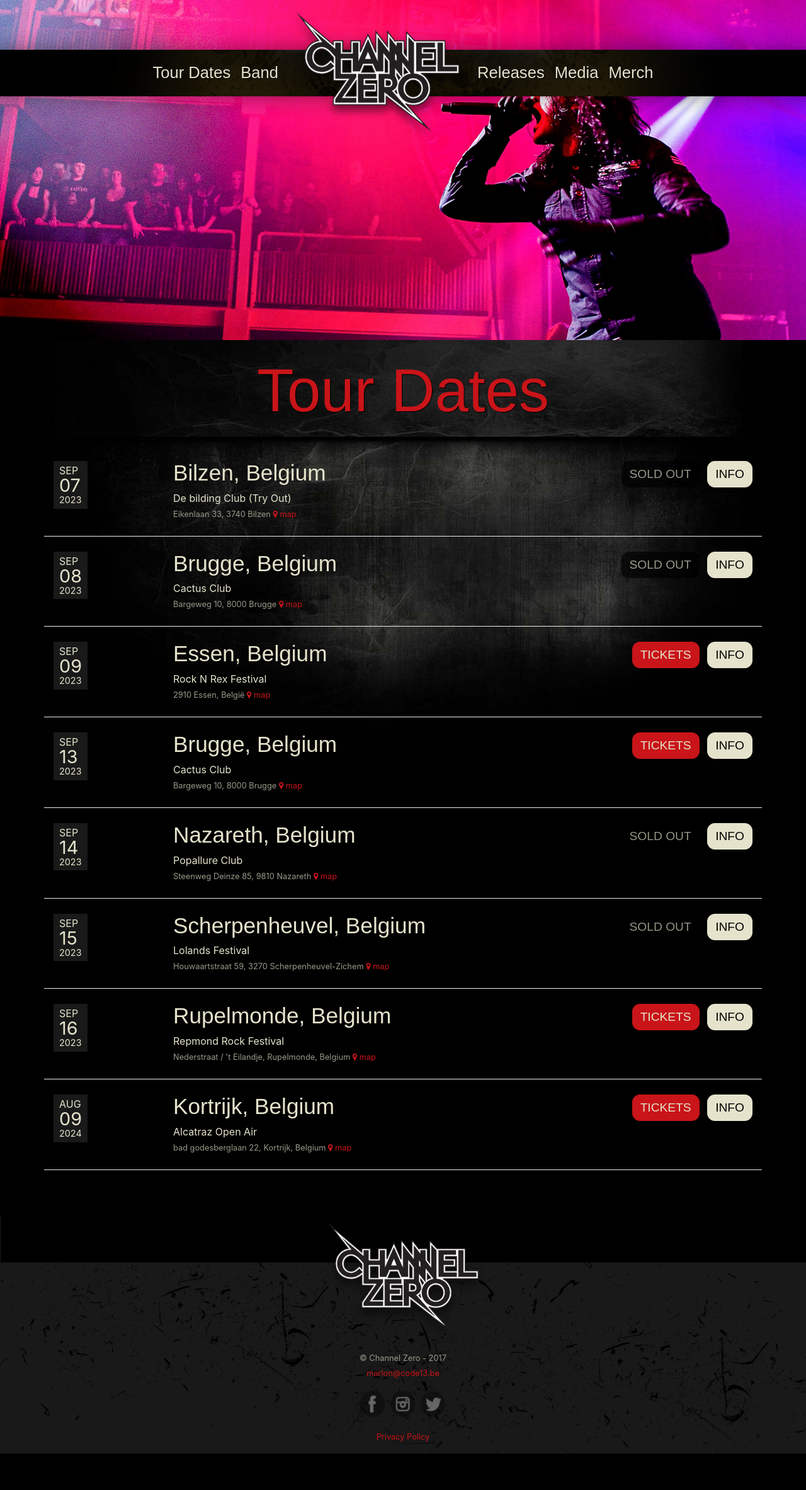
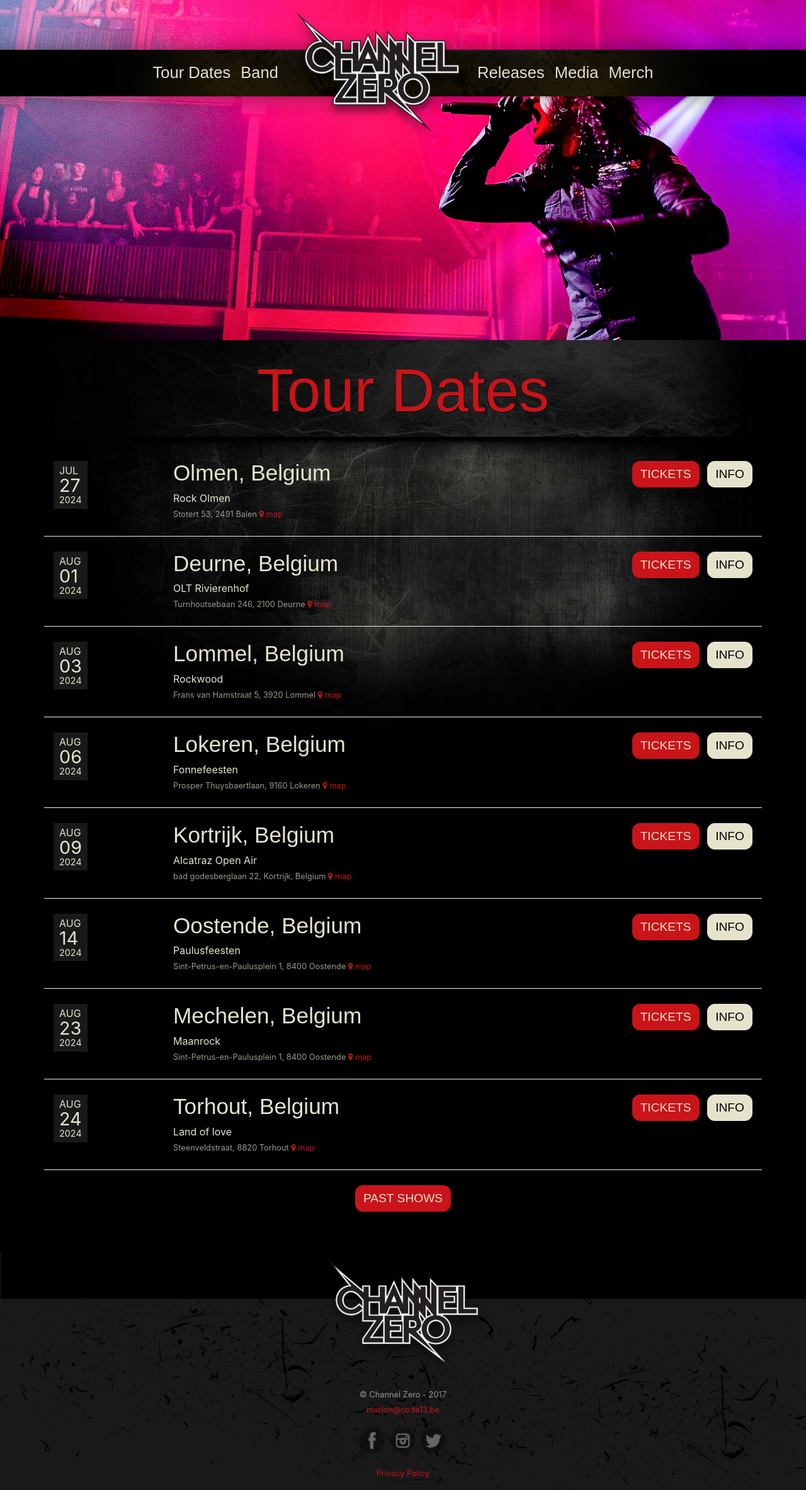
Before and after one commit to Onisho/channelzero, a Jekyll site: the page built from _pages/tour-dates.html, in a window 1280 px wide. Shown: the whole page at 63% size. Built offline with Jekyll 4.4.1, drawn with Linux system fonts in a browser that asks for light colours; some web fonts are replaced; comment, search, counter and statistics services are not loaded; before the commit the page ends 2308 px from its top, so only the background shows below that.

Commit message:
tourdates 2024

```diff
--- /dev/null
+++ b/_data/shows.csv
@@ -0,0 +1,159 @@
+place,tickets,year
+BILZEN,SOLD OUT,2023
+BRUGGE,SOLD OUT,2023
+ESSEN,SOLD OUT,2023
+BRUGGE,SOLD OUT,2023
+NAZARETH,SOLD OUT,2023
+SCHERPENHEUVEL,SOLD OUT,2023
+RUPELMONDE,-,2023
+DIKSMUIDE,SOLD OUT,2023
+TURNHOUT,SOLD OUT,2023
+BRUSSEL AB,SOLD OUT,2023
+BRUSSEL AB,SOLD OUT,2023
+BRUSSEL AB,SOLD OUT,2023
+WEERT,SOLD OUT,2023
+GISTEL,SOLD OUT,2023
+ST NIKLAAS,SOLD OUT,2023
+AFFLIGEM ,-,2023
+HERENTHOUT,SOLD OUT,2023
+WAREGEM,CANCELLED,2022
+WERCHTER,SOLD OUT,2021
+LOKERSE FEESTEN,SOLD OUT,2021
+ALCATRAZ,-,2021
+FRIETROCK,SOLD OUT,2021
+CORONA,CANCELLED,2000
+DEINZE,SOLD OUT,2019
+ZOTTEGEM,SOLD OUT,2019
+STEENWIJK,-,2019
+WILRIJK,SOLD OUT,2019
+WATERINGEN,-,2019
+OOSTKAMP,SOLD OUT,2019
+LUIK ,SOLD OUT,2019
+HEIST O/D BERG,SOLD OUT,2019
+DENDERMONDE,SOLD OUT,2019
+SCHERPENHEUVEL,SOLD OUT,2019
+TIEGEM ,SOLD OUT,2019
+HAMONT ACHEL,-,2019
+HERENTALS,SOLD OUT,2019
+ZWEVEZELE,SOLD OUT,2018
+WATERINGEN,-,2018
+SINT NIKLAAS,SOLD OUT,2018
+IEPER,SOLD OUT,2018
+BIEBOB,SOLD OUT,2018
+BRUSSELS,SOLD OUT,2017
+BRUSSELS,SOLD OUT,2017
+HASSELT,SOLD OUT,2017
+GENT,SOLD OUT,2017
+ITTRE,-,2017
+LEUVEN,SOLD OUT,2017
+LIEGE,SOLD OUT,2017
+ANTWERPEN,SOLD OUT,2017
+KORTRIJK,SOLD OUT,2017
+UTRECHT,,2017
+ROCK WERCHTER CLASS,SOLD OUT,2017
+ROCK HERK,SOLD OUT,2017
+GAVERROCK ,SOLD OUT,2017
+ROCK FOR SPECIALS,PRIVATE,2016
+ROCK KORTRIJK,-,2016
+ROCK ZOTTEGEM,SOLD OUT,2016
+ROCK WERVIK,SOLD OUT,2016
+TATTOO CONVENTION LUIK,PRIVATE,2016
+HEIST OP DEN BERG,SOLD OUT,2015
+GENT,SOLD OUT,2015
+SINT LIEVENS HOUTEM,SOLD OUT,2015
+GENK,SOLD OUT,2015
+AALST,SOLD OUT,2015
+HAMONT ACHEL,-,2015
+BEVEREN,SOLD OUT,2015
+HASSELT,SOLD OUT,2015
+KORTRIJK,SOLD OUT,2015
+TURNHOUT,SOLD OUT,2015
+LIEGE,SOLD OUT,2015
+CHARLEROI,-,2015
+BRUGGE,SOLD OUT,2015
+LEUVEN,SOLD OUT,2015
+ROESELARE,SOLD OUT,2015
+SINT NIKLAAS,SOLD OUT,2015
+MECHELEN,SOLD OUT,2015
+ANTWERPEN,-,2015
+VILVOORDE,SOLD OUT,2015
+TONGEREN,SOLD OUT,2015
+DIEST,SOLD OUT,2015
+ALSEMBERG,SOLD OUT,2015
+ROCK HARD GERMANY,SOLD OUT,2015
+CAFE CORSARI,TV,2015
+LOKERSE FEESTEN,SOLD OUT,2015
+ROCK ZOTTEGEM,SOLD OUT,2014
+DOUR FESTIVAL,SOLD OUT,2014
+MINI ROCK,-,2014
+BIESENROCK,-,2014
+LOKERSE FEESTEN,SOLD OUT,2014
+ALCATRAZ,-,2014
+BRUSSEL SUMMER FESTIVAL,-,2014
+ZANDROCK,-,2014
+CRAMMEROCK,SOLD OUT,2014
+CAFE CORSARI,TV,2014
+CLUB 69,PROMO,2014
+AB BRUSSEL,SOLD OUT,2014
+AB BRUSSEL,SOLD OUT,2014
+KORTRIJK DE KREUN,SOLD OUT,2014
+TMF DIEST,PRIVATE,2013
+WEERDSE FEESTEN,SOLD OUT,2013
+PUTROCK,SOLD OUT,2013
+ARALUNAIRES,SOLD OUT,2013
+TMF NINOVE,PRIVATE,2013
+KASTIVAL,SOLD OUT,2013
+LA FIESTA DU ROCK,-,2013
+GRENSROCK,SOLD OUT,2013
+XBEACH,SOLD OUT,2013
+SUMMERFEST,SOLD OUT,2013
+ALCATRAZ,-,2013
+BOERENROCK,-,2013
+SUIKERROCK,SOLD OUT,2012
+WACKEN GERMANY,SOLD OUT,2012
+HELLFEST FRANCE,SOLD OUT,2012
+CRAMMEROCK,SOLD OUT,2012
+MASTERS AT ROCK,SOLD OUT,2012
+PUNTPOP,-,2012
+CASERNE LIEGE,SOLD OUT,2011
+DE KREUN KORTRIJK,SOLD OUT,2011
+MUZIEKODROOM HASSELT,SOLD OUT,2011
+CLASSIC 21 MONS,SOLD OUT,2011
+DE VOORUIT GENT,SOLD OUT,2011
+TRIX ANTWERPEN ,SOLD OUT,2011
+COLISUIM CHARLEROI,-,2011
+ROCKHAL LUXEMBURG,-,2011
+LOUVAIN LA NEUVE,SOLD OUT,2011
+LOUVAIN LA NEUVE,SOLD OUT,2011
+HET DEPOT LEUVEN,SOLD OUT,2011
+ENTREPOT BRUGGE,SOLD OUT,2011
+EGGER SCHERPENHEUVEL,SOLD OUT,2011
+013 TILBURG,-,2011
+NIJDROP OPWIJK,-,2011
+T GEBOUW BERGEN OP ZOOM,-,2011
+ CASINO ST NIKLAAS,SOLD OUT,2011
+GRASPOP,SOLD OUT,2011
+BIEBOB,SOLD OUT,2011
+FORTAROCK,-,2011
+ROCK ZOTTEGEM,SOLD OUT,2011
+DOUR FESTIVAL,SOLD OUT,2011
+LOKERSE FEESTEN,SOLD OUT,2011
+TUINFESTIVAL,-,2011
+CRAMMEROCK,SOLD OUT,2011
+MASTERS AT ROCK,SOLD OUT,2011
+AB BRUSSEL,SOLD OUT,2011
+AB BRUSSEL,SOLD OUT,2011
+DEN ATELIER LUX,-,2011
+PUKEMA,SOLD OUT,2010
+ROCK TERNAT,SOLD OUT,2010
+ROCK FOR SPECIALS,SOLD OUT,2010
+GRASPOP,SOLD OUT,2010
+WERCHTER,SOLD OUT,2010
+AB BRUSSELS,SOLD OUT,2010
+AB BRUSSELS,SOLD OUT,2010
+AB BRUSSELS,SOLD OUT,2010
+AB BRUSSELS,SOLD OUT,2010
+AB BRUSSELS,SOLD OUT,2010
+AB BRUSSELS,SOLD OUT,2010
+AB BRUSSELS,SOLD OUT,2010
+AB BRUSSELS,SOLD OUT,2010
--- a/_data/tour-dates.yml
+++ b/_data/tour-dates.yml
@@ -1,189 +1,47 @@
-- date: 2023-05-09
-  place: Diksmuide, Belgium
-  gig: 4AD
+- date: 2024-07-27
+  place: Olmen, Belgium
+  gig: Rock Olmen
   co:
   support:
-  address: Kleine Dijk 57, 8600 Diksmuide
-  tickets: https://www.4ad.be/nl/events/channel-zero-try-out/
-  soldout: 'soldout'
-  info: https://www.4ad.be/nl/events/channel-zero-try-out/
-  done: 'yes'
+  address: Stotert 53, 2491 Balen
+  tickets: https://tickets.rockolmen.be/selection
+  soldout:
+  info: http://rockolmen.be/
+  done: 'no'
 
-- date: 2023-05-10
-  place: Oud Turnhout, Belgium
-  gig: Try-out - Ontmoetingscentrum De Djoelen
+- date: 2024-08-01
+  place: Deurne, Belgium
+  gig: OLT Rivierenhof
   co:
   support:
-  address: Steenweg op Mol 3, 2360 Oud-Turnhout
-  tickets: https://www.uitinvlaanderen.be/agenda/e/channel-zero-try-out/8becbc30-3c8c-4f6b-919c-a02b63cfa601
-  soldout: 'soldout'
-  info: https://www.uitinvlaanderen.be/agenda/e/channel-zero-try-out/8becbc30-3c8c-4f6b-919c-a02b63cfa601
-  done: 'yes'
+  address: Turnhoutsebaan 246, 2100 Deurne
+  tickets: https://www.oltrivierenhof.be/nl/programma/channel-zero/a0NP5000000rMnBMAU
+  soldout:
+  info: https://www.oltrivierenhof.be/nl/programma/channel-zero/a0NP5000000rMnBMAU
+  done: 'no'
 
-- date: 2023-05-11
-  place: Brussels, Belgium
-  gig: AB Brussels
-  co:
-  support: Destroy Humanity
-  address: Anspachlaan 110, 1000 Brussels
-  tickets: https://www.abconcerts.be/en/agenda/new-date-30-years-channel-zero-1/a105J000001wd4eQAA
-  soldout: 'soldout'
-  info: https://www.facebook.com/events/813028432489593/
-  done: 'yes'
-
-- date: 2023-05-12
-  place: Brussels, Belgium
-  gig: AB Brussels
-  co:
-  support: Virgin Prozak
-  address: Anspachlaan 110, 1000 Brussels
-  tickets: https://www.abconcerts.be/en/agenda/new-date-30-years-channel-zero-2/a105J000001wd4SQAQ
-  soldout: 'soldout'
-  info: https://www.facebook.com/events/731626227354494/
-  done: 'yes'
-
-- date: 2023-05-13
-  place: Brussels, Belgium
-  gig: AB Brussels - LAST TICKETS!
-  co:
-  support: Woyote
-  address: Anspachlaan 110, 1000 Brussels
-  tickets: https://www.abconcerts.be/en/agenda/new-date-30-years-channel-zero-3/a105J000001wd21QAA
-  soldout:
-  info: https://www.facebook.com/events/126333725456822/
-  done: 'yes'
-
-- date: 2023-05-14
-  place: Weert, Nederland
-  gig: Poppodium De Bosuil
+- date: 2024-08-03
+  place: Lommel, Belgium
+  gig: Rockwood
   co:
   support:
-  address: Vrakkerveld 2C, 6002 AZ Weert, Nederland
-  tickets: https://www.debosuil.nl/programma/channel-zero/tickets
+  address: Frans van Hamstraat 5, 3920 Lommel
+  tickets: https://www.ccdeadelberg.be/programma/645/het-festival-in-lommel-uit-de-jaren-90-is-terug/rockwood-lommel
   soldout:
-  info: https://www.debosuil.nl/programma/channel-zero/
-  done: 'yes'
+  info: https://rockwoodlommel.be/band/channel-zero
+  done: 'no'
 
-- date: 2023-05-17
-  place: Gistel, Belgium
-  gig: CC Zomerloos
+- date: 2024-08-06
+  place: Lokeren, Belgium
+  gig: Fonnefeesten
   co:
   support:
-  address: Sportstraat 1, 8470 Gistel
-  tickets: https://webshopgistel.recreatex.be/
-  soldout: 'soldout'
-  info: https://www.gistel.be/channel-zero
-  done: 'yes'
-
-- date: 2023-05-18
-  place: St Niklaas, Belgium
-  gig: Casino
-  co:
-  support:
-  address: Stationsstraat 104, 9100 Sint-Niklaas
-  tickets: https://decasino.be/concert/channel-zero-2/
-  soldout: 'soldout'
-  info: https://decasino.be/concert/channel-zero-2/
-  done: 'yes'
-
-- date: 2023-05-19
-  place: Affligem, Belgium
-  gig: Rock Affligem
-  co:
-  support:
-  address: Pastorijweg 49, 1790 Affligem
-  tickets: https://rockaffligem.be/tickets_2023/
+  address: Prosper Thuysbaertlaan, 9160 Lokeren
+  tickets: https://www.fonnefeesten.be/
   soldout:
-  info: https://rockaffligem.be/
-  done: 'yes'
-
-- date: 2023-05-20
-  place: Herenthout, Belgium
-  gig: Clamotte Rock
-  co:
-  support:
-  address: Oosterhoven 27, 2270 Herenthout
-  tickets: https://shop.paylogic.com/ae17c08b300443bf8d1c527f39027034/tickets
-  soldout:
-  info: https://clamotterock.be/
-  done: 'yes'
-
-- date: 2023-09-07
-  place: Bilzen, Belgium
-  gig: De bilding Club (Try Out)
-  co:
-  support:
-  address: Eikenlaan 33, 3740 Bilzen
-  tickets:
-  soldout: 'soldout'
-  info: https://bilzen.be/jeugd
+  info: https://www.fonnefeesten.be/
   done: 'no'
 
-- date: 2023-09-08
-  place: Brugge, Belgium
-  gig: Cactus Club
-  co:
-  support:
-  address: Bargeweg 10, 8000 Brugge
-  tickets: https://shop.ticket.monster/event/channel-zero-in-brugge-cactus-club-op-vrijdag-8--4i4gy9
-  soldout: 'soldout'
-  info: https://show-time.be/channel-zero/2023-09-08/
-  done: 'no'
-
-- date: 2023-09-09
-  place: Essen, Belgium
-  gig: Rock N Rex Festival
-  co:
-  support:
-  address: 2910 Essen, België
-  tickets: http://rockn-rex.be/tickets/
-  soldout:
-  info: http://rockn-rex.be/bands/channel-zero/
-  done: 'no'
-
-- date: 2023-09-13
-  place: Brugge, Belgium
-  gig: Cactus Club
-  co:
-  support:
-  address: Bargeweg 10, 8000 Brugge
-  tickets: https://show-time.be/channel-zero/2023-09-13/
-  soldout:
-  info: https://www.cactusmusic.be/NL/Concerten/Kalender/channelzero-extra
-  done: 'no'
-
-- date: 2023-09-14
-  place: Nazareth, Belgium
-  gig: Popallure Club
-  co:
-  support:
-  address: Steenweg Deinze 85, 9810 Nazareth
-  tickets: https://popallure.be/event/channel-zero/
-  soldout: 'soldout'
-  info: https://popallure.be/event/channel-zero/
-  done: 'no'
-
-- date: 2023-09-15
-  place: Scherpenheuvel, Belgium
-  gig: Lolands Festival
-  co:
-  support:
-  address: Houwaartstraat 59, 3270 Scherpenheuvel-Zichem
-  tickets: https://www.lolands.be/#tickets
-  soldout: 'soldout'
-  info: https://www.lolands.be/line-up/
-  done: 'no'
-
-- date: 2023-09-16
-  place: Rupelmonde, Belgium
-  gig: Repmond Rock Festival
-  co:
-  support:
-  address: Nederstraat / 't Eilandje, Rupelmonde, Belgium
-  tickets: https://repmond-rock-2023.eventsquare.store/nl/erb5wbmj4mbm/pwxy417wauy8
-  soldout:
-  info: https://www.repmondrock.be/
-  done: 'no'
 
 - date: 2024-08-09
   place: Kortrijk, Belgium
@@ -195,3 +53,36 @@
   soldout:
   info: https://www.alcatraz.be
   done: 'no'
+
+- date: 2024-08-14
+  place: Oostende, Belgium
+  gig: Paulusfeesten
+  co:
+  support:
+  address: Sint-Petrus-en-Paulusplein 1, 8400 Oostende
+  tickets: https://paulusfeesten.be/
+  soldout:
+  info: https://paulusfeesten.be/
+  done: 'no'
+
+- date: 2024-08-23
+  place: Mechelen, Belgium
+  gig: Maanrock
+  co:
+  support:
+  address: Sint-Petrus-en-Paulusplein 1, 8400 Oostende
+  tickets: https://www.maanrock.be/
+  soldout:
+  info: https://www.maanrock.be/
+  done: 'no'
+
+- date: 2024-08-24
+  place: Torhout, Belgium
+  gig: Land of love
+  co:
+  support:
+  address: Steenveldstraat, 8820 Torhout
+  tickets: https://www.landoflove.be/ticket
+  soldout:
+  info: https://www.landoflove.be
+  done: 'no'
--- a/_pages/tour-dates.html
+++ b/_pages/tour-dates.html
@@ -38,5 +38,10 @@
         {% endfor %}
       </div>
     </div>
+    <div class="row text-center">
+      <div class="col-12">
+        <p><a href="{{site.baseurl}}/past-shows" class="btn btn-primary">Past shows</a></p>
+      </div>
+    </div>
   </div>
 </section>
--- a/css/style.css
+++ b/css/style.css
@@ -125,3 +125,6 @@
 .co {font-size:.9rem;font-family:courier;color:#C91419;}
 .co small {color:inherit;}
 .soldout {text-transform: uppercase;font-size:1rem;color:#C91419;}
+
+/* past shows */
+.past-show {border-bottom:1px solid #191919;}
--- a/index.html
+++ b/index.html
@@ -4,7 +4,7 @@
 ---
 
 <section class="cover cover-video text-center">
-   <a href="{{site.baseurl}}/tour-dates" title="tour dates"><img src="{{site.baseurl}}/img/september-2023.jpg" alt="september 2023" class="img-fluid"></a>
+   <a href="{{site.baseurl}}/tour-dates" title="tour dates"><img src="{{site.baseurl}}/img/cover-home.jpg" alt="september 2023" class="img-fluid"></a>
 </section>
 
 <!--
```
Also changed, not shown: _pages/past-shows.html (added, +26 -0 lines), img/cover-home.jpg, 8 other files.
